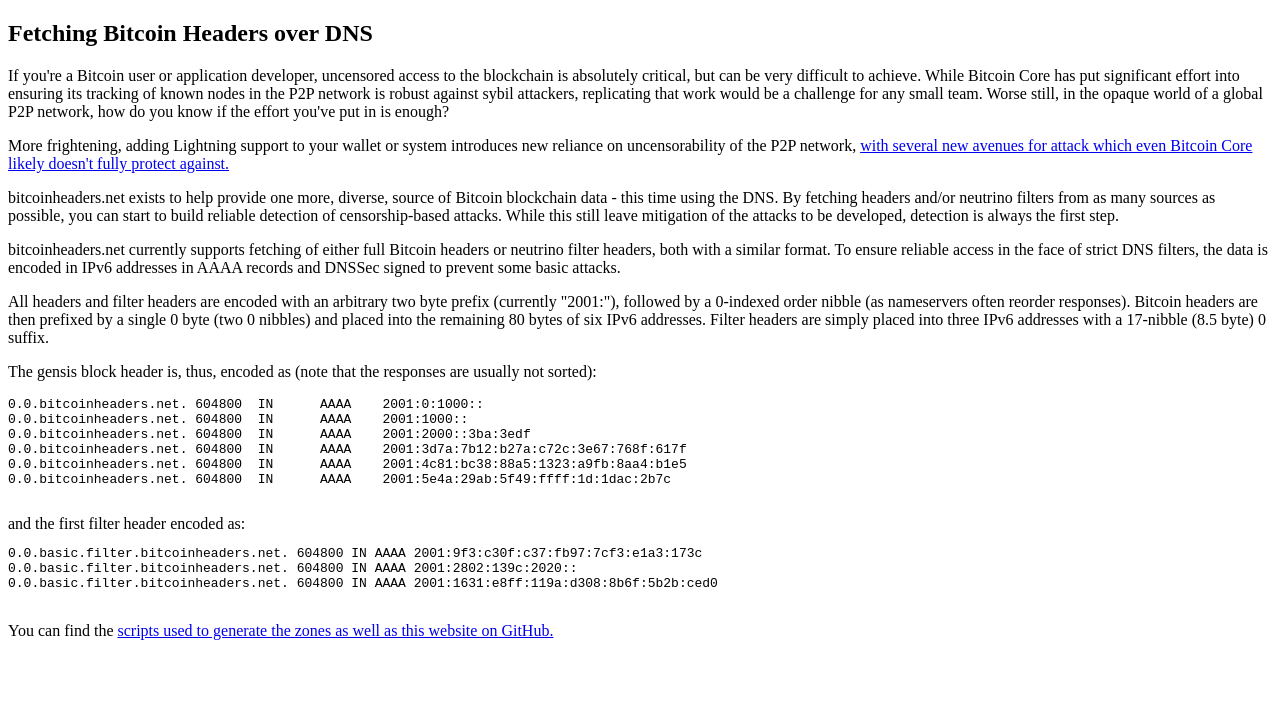
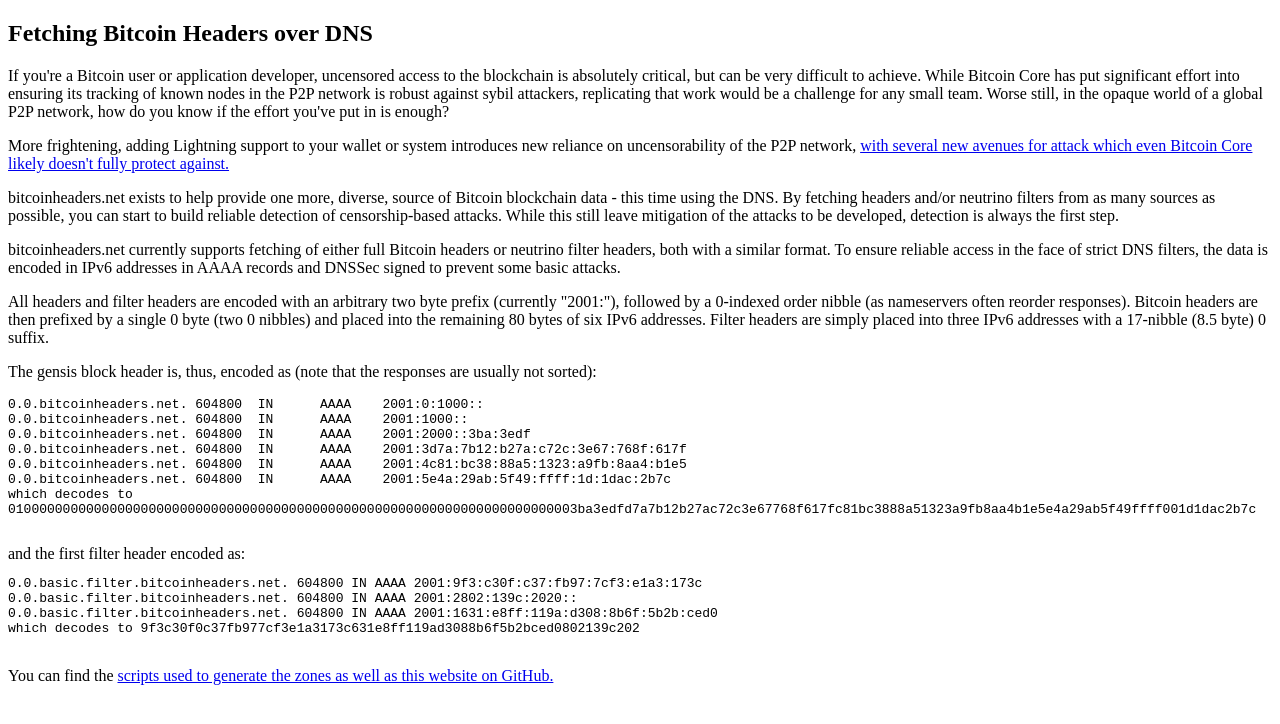
Before and after one commit to nondejus/headersdns, a plain HTML site: page index.html in a window 1280 px wide. Drawn offline with Linux system fonts and the light colour scheme.

Commit message:
Include decoded hex in samples

```diff
--- a/index.html
+++ b/index.html
@@ -31,10 +31,13 @@
 0.0.bitcoinheaders.net.	604800	IN	AAAA	2001:3d7a:7b12:b27a:c72c:3e67:768f:617f
 0.0.bitcoinheaders.net.	604800	IN	AAAA	2001:4c81:bc38:88a5:1323:a9fb:8aa4:b1e5
 0.0.bitcoinheaders.net.	604800	IN	AAAA	2001:5e4a:29ab:5f49:ffff:1d:1dac:2b7c
+which decodes to
+0100000000000000000000000000000000000000000000000000000000000000000000003ba3edfd7a7b12b27ac72c3e67768f617fc81bc3888a51323a9fb8aa4b1e5e4a29ab5f49ffff001d1dac2b7c
 			</pre>and the first filter header encoded as:<pre>
 0.0.basic.filter.bitcoinheaders.net. 604800 IN AAAA 2001:9f3:c30f:c37:fb97:7cf3:e1a3:173c
 0.0.basic.filter.bitcoinheaders.net. 604800 IN AAAA 2001:2802:139c:2020::
 0.0.basic.filter.bitcoinheaders.net. 604800 IN AAAA 2001:1631:e8ff:119a:d308:8b6f:5b2b:ced0
+which decodes to 9f3c30f0c37fb977cf3e1a3173c631e8ff119ad3088b6f5b2bced0802139c202
 			</pre>
 		</p>
 		<p>
```
